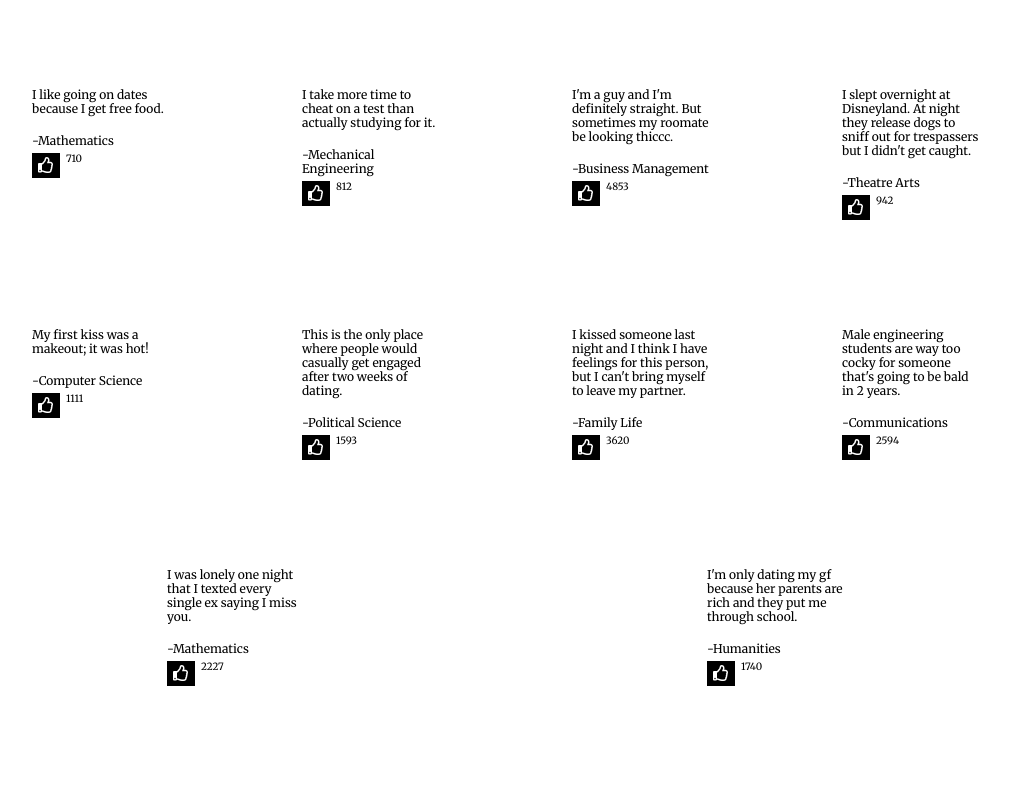
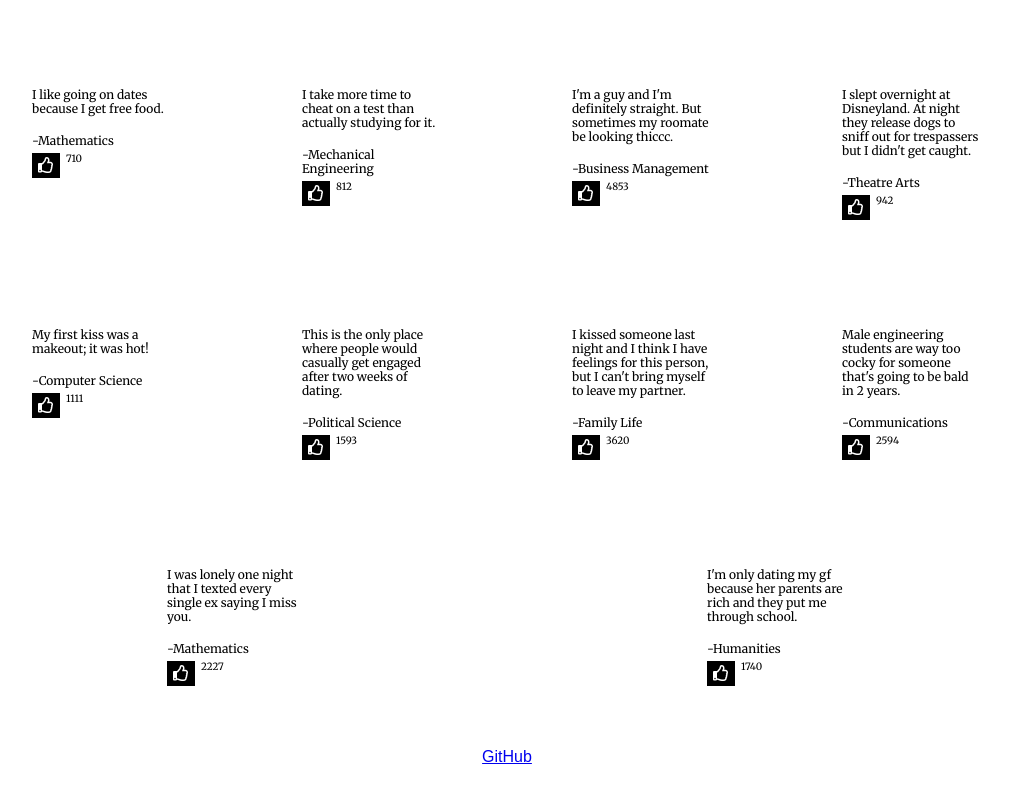
Before and after one commit to diomarino/CreativeProject3, a Vue app: page / in a window 1280 px wide. Shown: the part 1576-2376 px from the top of the page, without its empty margins (133-1142 px from the left). Before the commit the page ends 2282 px from the top, so only its background shows below. Built offline with nearby package versions, Linux system fonts and the light colour scheme.

Commit message:
Add files via upload

```diff
--- a/src/views/Home.vue
+++ b/src/views/Home.vue
@@ -1,6 +1,11 @@
 <template>
   <div>
-    <ConfessionsList :confessions="confessions" />
+    <div>
+      <ConfessionsList :confessions="confessions" />
+    </div>
+    <div class="footer">
+      <a href="https://github.com/diomarino/CreativeProject3.git">GitHub</a>
+    </div>
   </div>
 </template>
 
@@ -21,3 +26,14 @@ export default {
   }
 };
 </script>
+
+<style>
+.footer {
+  position: relative;
+  margin-top: 100px;
+  height: 10px;
+  clear: both;
+  color: white;
+  text-align: center;
+}
+</style>
```
